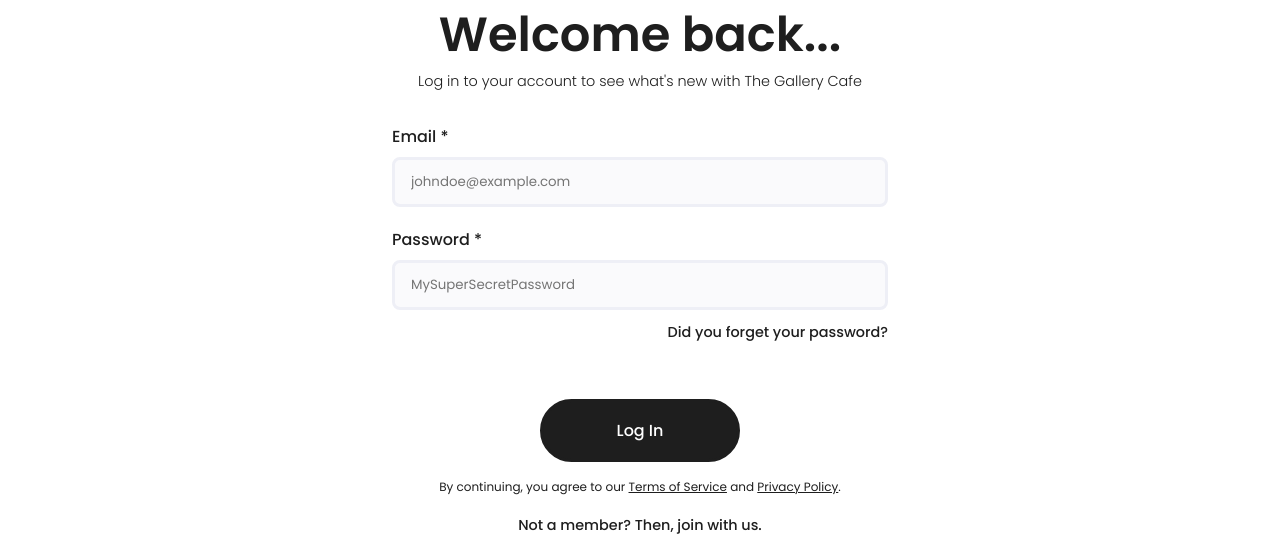
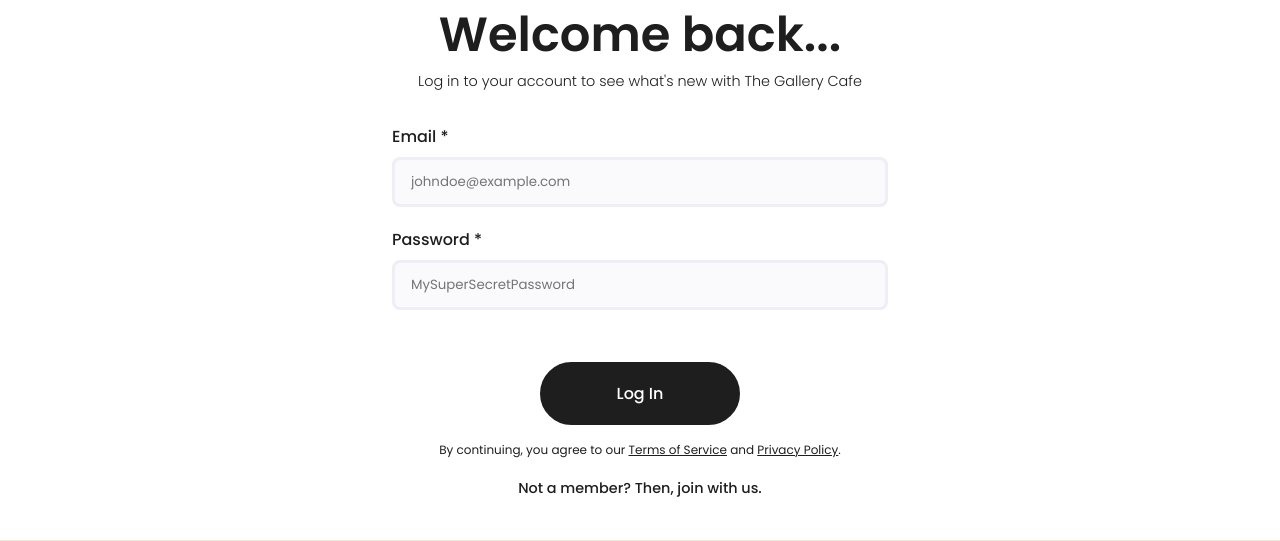
Before and after one commit to Sandakan/TheGalleryCafe, a PHP site: page /TheGalleryCafe/pages/auth/login.php in a window 1280 px wide. Shown: the part 137-678 px from the top of the page. Run offline with PHP 8.4, Linux system fonts and the light colour scheme; some web fonts are replaced.

Commit message:
Removed forget password option

```diff
--- a/pages/auth/login.php
+++ b/pages/auth/login.php
@@ -96,7 +96,7 @@
                     <label for="password">Password *</label>
                     <input type="password" name="password" id="password" placeholder="MySuperSecretPassword" required />
                     <span class="error-message"><?php echo $password_error ?></span>
-                    <div class="forget-password-link-container"><a href="./forgot-password.php">Did you forget your password?</a></div>
+                    <!-- <div class="forget-password-link-container"><a href="./forgot-password.php">Did you forget your password?</a></div> -->
                 </div>
 
                 <div class="login-form-actions-container">
```
